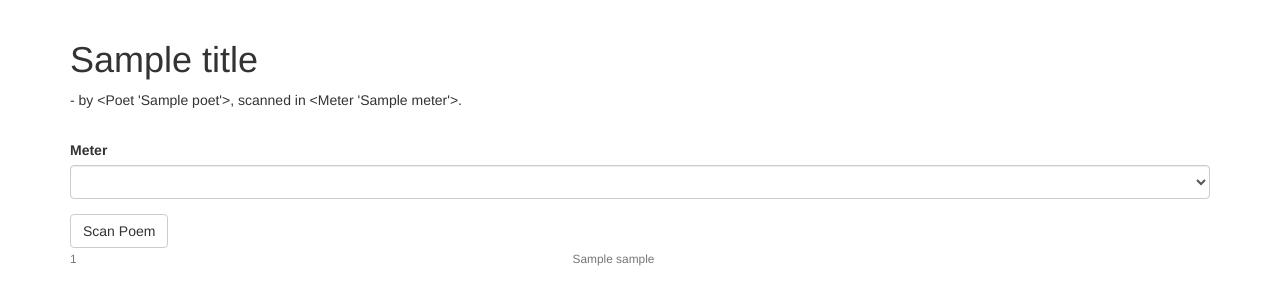
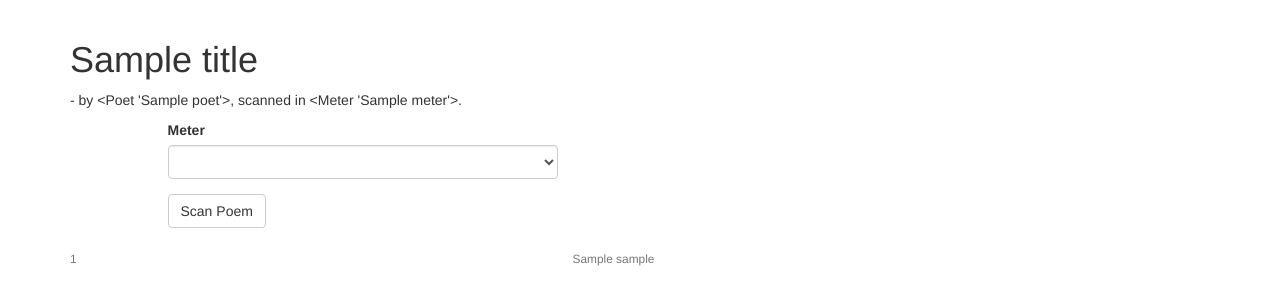
Before and after one commit to syvwlch/Metroscope, a Flask app: template run/templates/poetry/poem.html in a window 1280 px wide. Shown: the part 52-357 px from the top of the page. Run offline with Flask 2, Linux system fonts and the light colour scheme; tables that the repository leaves empty hold one stand-in row (values such as "Sample post"); the template is opened without the code that fills it: values that come from a table or form of the project are taken from there, most other values are stand-ins (such as "Sample title", 1, 10 or a date in 2020); lists and menus that the app fills with data are empty; some libraries are stand-ins or nearby versions.

Commit message:
Fit the form into the grid layout

```diff
--- a/run/templates/poetry/poem.html
+++ b/run/templates/poetry/poem.html
@@ -35,11 +35,17 @@
 {% block page_content %}
 <h1>{{ title }}</h1>
 <p>- by {{ poet }}, scanned in {{ meter }}.</p>
-<br>
 
 {% if form is not none %}
-{{ wtf.quick_form(form) }}
+<div class='container'>
+    <div class="row">
+        <div class="verse col-xs-offset-1 col-xs-10 col-sm-6 col-md-5 col-lg-4">
+            {{ wtf.quick_form(form) }}
+        </div>
+    </div>
+</div>
 {% endif %}
+<br>
 
 <div class='container'>
 {% for lines, rhymes in stanzas %}
```
